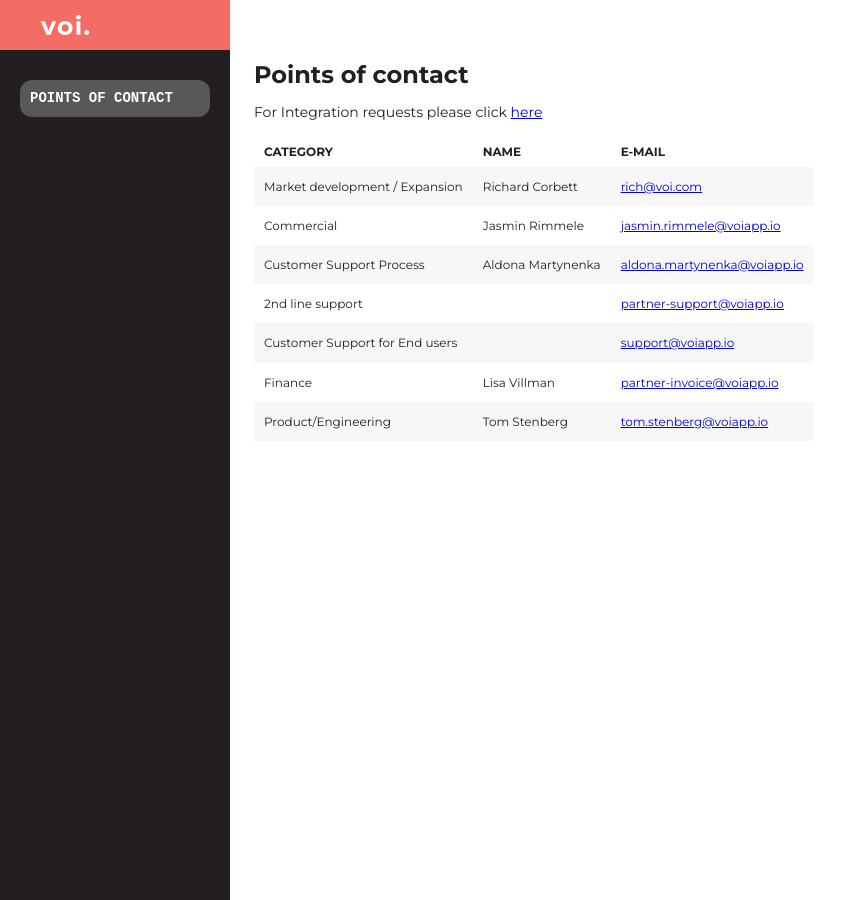
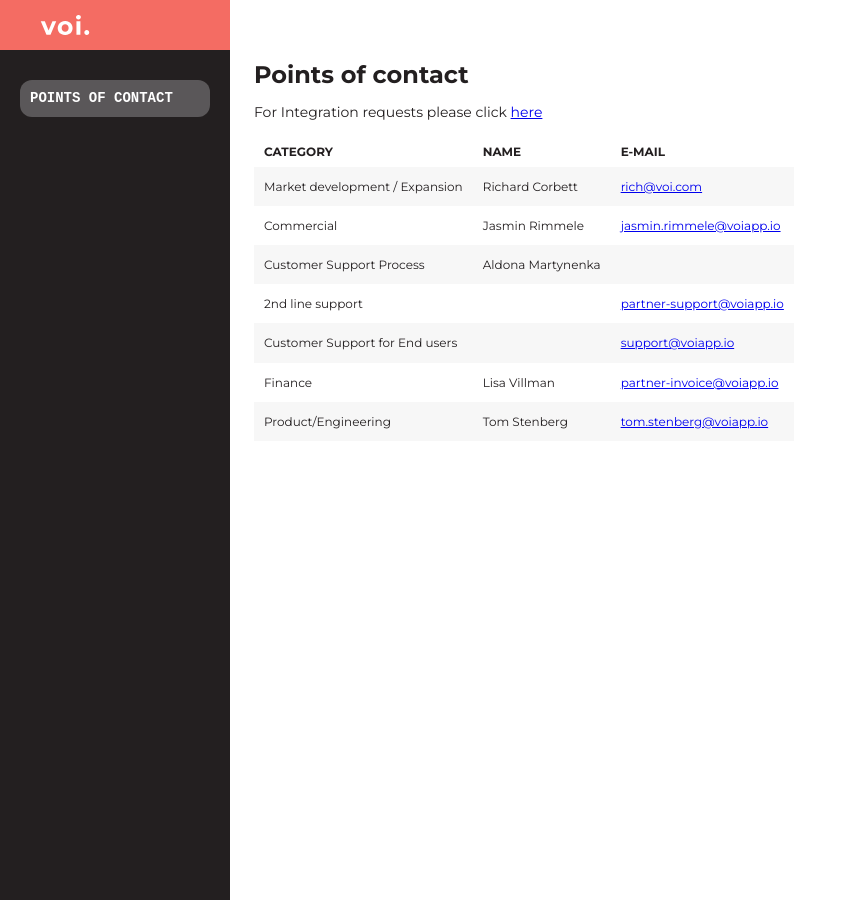
Before and after one commit to voi-api/voi-api.github.io, a Jekyll site: the page built from poc.md, in a window 1280 px wide and 900 px high. Shown: the whole window, without its empty margins (0-867 px from the left). Built offline with Jekyll 4.4.1, drawn with Linux system fonts in a browser that asks for light colours; some web fonts are replaced.

Commit message:
remove Aldona's email

```diff
--- a/poc.md
+++ b/poc.md
@@ -10,12 +10,12 @@ description: Who to contact about what.
 
 For Integration requests please click [here](https://voidev.atlassian.net/servicedesk/customer/portal/16/group/72)
 
-| Category                       | Name              | E-mail                                                            |
-| ------------------------------ | ----------------- | ----------------------------------------------------------------- |
-| Market development / Expansion | Richard Corbett   | [rich@voi.com](mailto:rich@voi.com)                               |
-| Commercial                     | Jasmin Rimmele    | [jasmin.rimmele@voiapp.io](mailto:jasmin.rimmele@voiapp.io)       |
-| Customer Support Process       | Aldona Martynenka | [aldona.martynenka@voiapp.io](mailto:aldona.martynenka@voiapp.io) |
-| 2nd line support               |                   | [partner-support@voiapp.io](mailto:partner-support@voiapp.io)     |
-| Customer Support for End users |                   | [support@voiapp.io](mailto:support@voiapp.io)                     |
-| Finance                        | Lisa Villman      | [partner-invoice@voiapp.io](mailto:partner-invoice@voiapp.io)     |
-| Product/Engineering            | Tom Stenberg      | [tom.stenberg@voiapp.io](mailto:tom.stenberg@voiapp.io)           |
+| Category                       | Name              | E-mail                                                        |
+| ------------------------------ | ----------------- | ------------------------------------------------------------- |
+| Market development / Expansion | Richard Corbett   | [rich@voi.com](mailto:rich@voi.com)                           |
+| Commercial                     | Jasmin Rimmele    | [jasmin.rimmele@voiapp.io](mailto:jasmin.rimmele@voiapp.io)   |
+| Customer Support Process       | Aldona Martynenka |                                                               |
+| 2nd line support               |                   | [partner-support@voiapp.io](mailto:partner-support@voiapp.io) |
+| Customer Support for End users |                   | [support@voiapp.io](mailto:support@voiapp.io)                 |
+| Finance                        | Lisa Villman      | [partner-invoice@voiapp.io](mailto:partner-invoice@voiapp.io) |
+| Product/Engineering            | Tom Stenberg      | [tom.stenberg@voiapp.io](mailto:tom.stenberg@voiapp.io)       |
```
